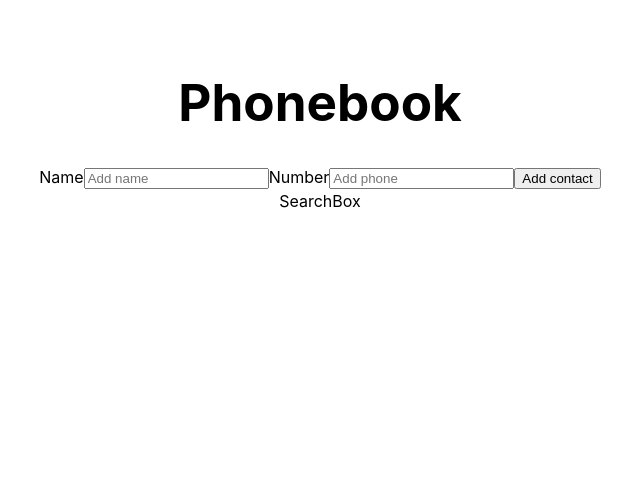
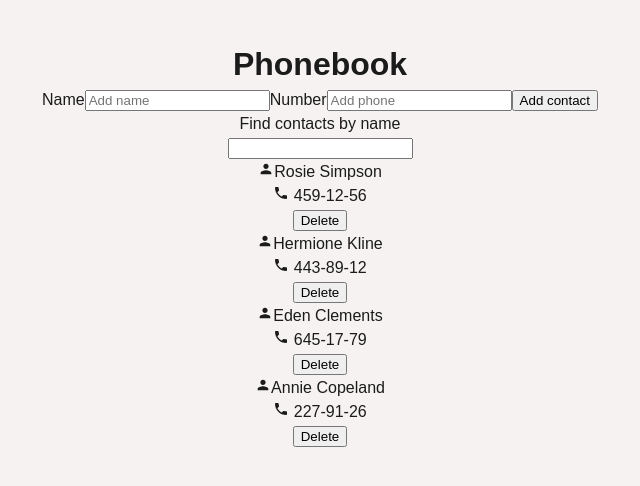
Before and after one commit to DenisBahuta/goit-react-hw-03, a React (Vite) app: page / in a window 1280 px wide. Shown: the top 486 px of the page, without its empty margins (320-960 px from the left). Built offline with nearby package versions, Linux system fonts and the light colour scheme.

Commit message:
add filter

```diff
--- a/package.json
+++ b/package.json
@@ -10,10 +10,13 @@
     "preview": "vite preview"
   },
   "dependencies": {
+    "formik": "^2.4.5",
+    "modern-normalize": "^2.0.0",
     "nanoid": "^5.0.6",
     "react": "^18.2.0",
     "react-dom": "^18.2.0",
-    "react-icons": "^5.0.1"
+    "react-icons": "^5.0.1",
+    "yup": "^1.4.0"
   },
   "devDependencies": {
     "@types/react": "^18.2.56",
--- a/src/App.jsx
+++ b/src/App.jsx
@@ -1,5 +1,3 @@
-import { nanoid } from "nanoid";
-
 import "./App.css";
 import contactsData from "./contactsData.json";
 
@@ -10,13 +8,34 @@ import SearchBox from "./components/SearchBox/SearchBox";
 import ContactList from "./components/ContactList/ContactList";
 
 function App() {
-  const [contacts, setContacts] = useState(contactsData);
+  const [contacts, setContacts] = useState(contactsData); // состояние
+  const [filter, setFilter] = useState(""); // фильтр, по которому нужно отфильтровать коллекцию
+
+  // функция изменения состояния. Добавления контакта
+  const onAdd = (newContact) => {
+    const updatedContacts = [...contacts, newContact];
+    localStorage.setItem("contacts", JSON.stringify(updatedContacts)); // Сохраняем данные в localStorage
+    setContacts(updatedContacts); // Обновляем состояние после сохранения в localStorage
+    return updatedContacts;
+  };
+
+  // функция изменения состояния. Удаление контакта
+  const handleDelete = (contactId) => {
+    setContacts((prevContacts) => {
+      return prevContacts.filter((contact) => contact.id !== contactId);
+    });
+  };
+
+  // фильтрация коллекции
+  const visibleTasks = contacts.filter((contact) =>
+    contact.name.toLowerCase().includes(filter.toLowerCase())
+  );
 
   // Извлечение состояния из localStorage при загрузке компонента
   useEffect(() => {
-    const stringiContacts = localStorage.getItem("contacts");
-    if (stringiContacts) {
-      setContacts(JSON.parse(stringiContacts));
+    const stringifiedContacts = localStorage.getItem("contacts");
+    if (stringifiedContacts) {
+      setContacts(JSON.parse(stringifiedContacts));
     }
   }, []);
 
@@ -25,28 +44,13 @@ function App() {
     localStorage.setItem("contacts", JSON.stringify(contacts));
   }, [contacts]);
 
-  const handleDelete = (contactId) => {
-    setContacts((prevState) =>
-      prevState.filter((contact) => contact.id !== contactId)
-    );
-  };
-
-  // функция добавления контакта
-  const onAddNewContact = (contactData) => {
-    const finalContact = {
-      ...contactData,
-      id: nanoid(),
-    };
-    setContacts((prevState) => [...prevState, finalContact]);
-  };
-
   // Рендеринг компонентов ContactForm, SearchBox, ContactList
   return (
     <div>
       <h1>Phonebook</h1>
-      <ContactForm onAddNewContact={onAddNewContact} />
-      <SearchBox />
-      <ContactList contacts={contacts} onDeleteContact={handleDelete} />
+      <ContactForm onAdd={onAdd} />
+      <SearchBox value={filter} onFilter={setFilter} />
+      <ContactList contacts={visibleTasks} onDelete={handleDelete} />
     </div>
   );
 }
--- a/src/components/Contact/Contact.jsx
+++ b/src/components/Contact/Contact.jsx
@@ -1,6 +1,6 @@
 import { MdPerson, MdPhone } from "react-icons/md";
 
-const Contact = ({ id, name, phone, onDeleteContact }) => {
+const Contact = ({ id, name, number, onDelete }) => {
   return (
     <div>
       <p>
@@ -8,9 +8,9 @@ const Contact = ({ id, name, phone, onDeleteContact }) => {
         {name}
       </p>
       <p>
-        <MdPhone /> {phone}
+        <MdPhone /> {number}
       </p>
-      <button type='button' onClick={onDeleteContact(id)}>
+      <button type='button' onClick={() => onDelete(id)}>
         Delete
       </button>
     </div>
--- a/src/components/ContactForm/ContactForm.jsx
+++ b/src/components/ContactForm/ContactForm.jsx
@@ -1,31 +1,29 @@
-const ContactForm = ({ onAddNewContact }) => {
-  const handleFormSubmit = (e) => {
+// import { Formik } from "formik";
+// import * as Yup from "yup";
+// import { ErrorMessage } from "formik";
+
+import { nanoid } from "nanoid";
+
+const ContactForm = ({ onAdd }) => {
+  const handleSubmit = (e) => {
     e.preventDefault();
-    const elements = e.currentTarget.elements;
+    const name = e.target.elements.name.value;
+    const number = e.target.elements.number.value;
+    onAdd({ id: nanoid(), name, number });
 
-    const name = elements.name.value;
-    const phone = elements.phone.value;
-
-    const formData = {
-      name,
-      phone,
-    };
-
-    onAddNewContact(formData);
-
-    // очистка инпутов
-    e.currentTarget.reset();
+    // очистка формы
+    e.target.reset();
   };
 
   return (
-    <form onSubmit={handleFormSubmit}>
+    <form onSubmit={handleSubmit}>
       <label>
         <span>Name</span>
         <input placeholder='Add name' type='text' name='name' required />
       </label>
       <label>
         <span>Number</span>
-        <input placeholder='Add phone' type='text' name='phone' required />
+        <input placeholder='Add phone' type='text' name='number' required />
       </label>
       <button type='submit' title='Click to save new contact'>
         Add contact
--- a/src/components/ContactList/ContactList.jsx
+++ b/src/components/ContactList/ContactList.jsx
@@ -1,17 +1,15 @@
 // компонент ContactList рисует список контактов
 import Contact from "../Contact/Contact";
 
-const ContactList = ({ contacts, onDeleteContact }) => {
+const ContactList = ({ contacts, onDelete }) => {
   return (
-    <div>
     <ul>
       {contacts.map((contact) => (
         <li key={contact.id}>
-            <Contact {...contact} onDeleteContact={onDeleteContact} />
+          <Contact {...contact} onDelete={onDelete} />
         </li>
       ))}
     </ul>
-    </div>
   );
 };
 
--- a/src/components/SearchBox/SearchBox.jsx
+++ b/src/components/SearchBox/SearchBox.jsx
@@ -1,5 +1,16 @@
-const SearchBox = () => {
-  return <div>SearchBox</div>;
+import css from "./SearchBox.module.css";
+
+const SearchBox = ({ value, onFilter }) => {
+  return (
+    <div>
+      <p className={css.label}>Find contacts by name</p>
+      <input
+        type='text'
+        value={value}
+        onChange={(e) => onFilter(e.target.value)}
+      />
+    </div>
+  );
 };
 
 export default SearchBox;
--- a/src/components/SearchBox/SearchBox.module.css
+++ b/src/components/SearchBox/SearchBox.module.css
@@ -0,0 +1,3 @@
+.label {
+  margin: 0;
+}
--- a/src/index.css
+++ b/src/index.css
@@ -30,10 +30,10 @@ a:hover {
   min-height: 100vh;
 } */
 
-h1 {
+/* h1 {
   font-size: 3.2em;
   line-height: 1.1;
-}
+} */
 
 /* button {
   border-radius: 8px;
@@ -53,3 +53,40 @@ button:focus,
 button:focus-visible {
   outline: 4px auto -webkit-focus-ring-color;
 } */
+@import "node_modules/modern-normalize/modern-normalize.css";
+
+body {
+  font-family: "DM Sans", sans-serif;
+  background-color: #f6f2f2;
+  color: #1b1b1b;
+}
+
+button {
+  cursor: pointer;
+}
+
+ul {
+  list-style-type: none;
+  margin-top: 0;
+  margin-bottom: 0;
+  padding-left: 0;
+}
+
+a {
+  text-decoration: none;
+}
+
+h1,
+h2,
+h3,
+h4,
+p {
+  margin-top: 0;
+  margin-bottom: 0;
+}
+
+img {
+  display: block;
+  max-width: 100%;
+  height: auto;
+}
```
Also changed, not shown: 1 other file (tests, documents, lock files or other folders). Lines whose indentation alone changed are shown as unchanged.
